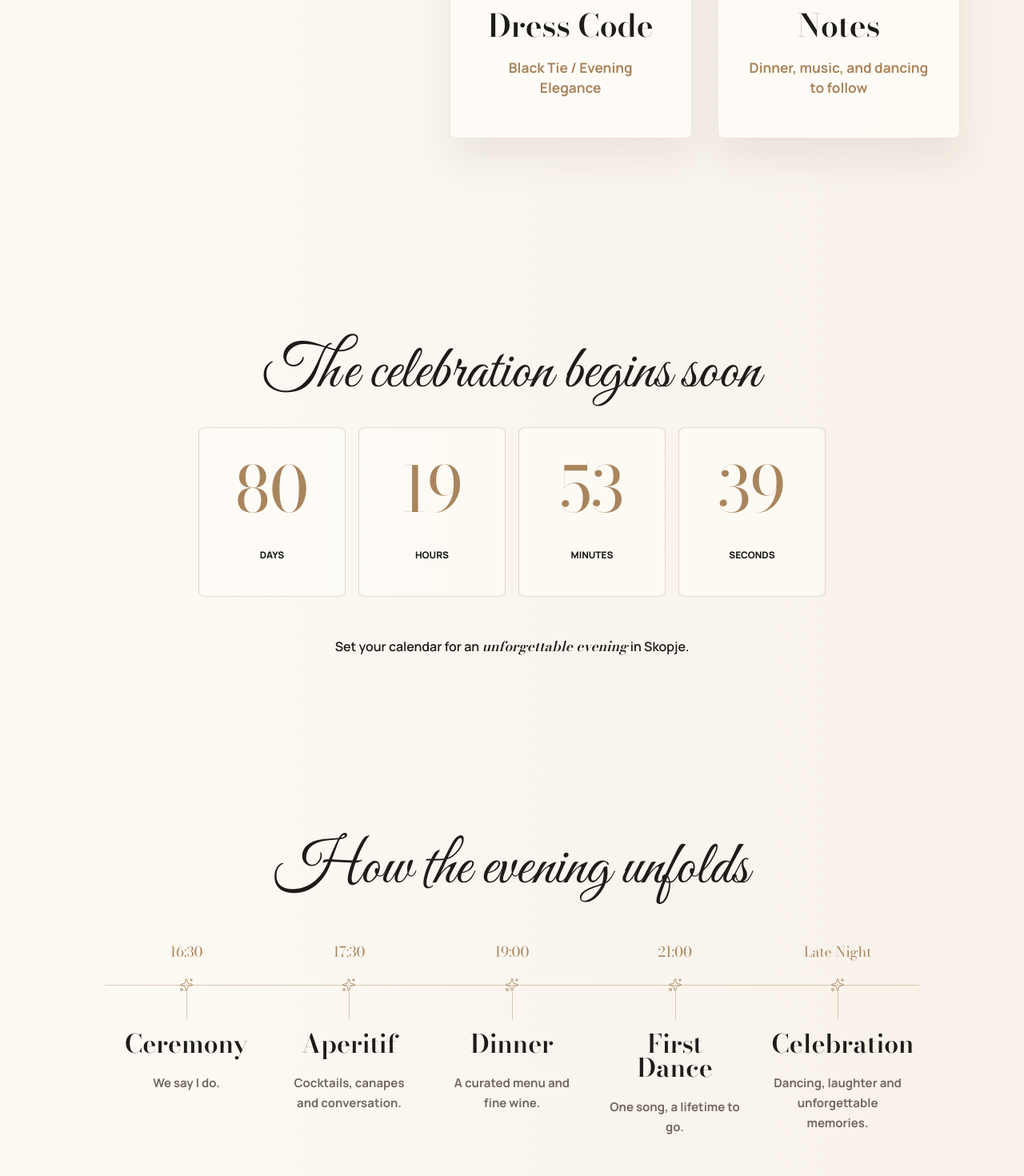
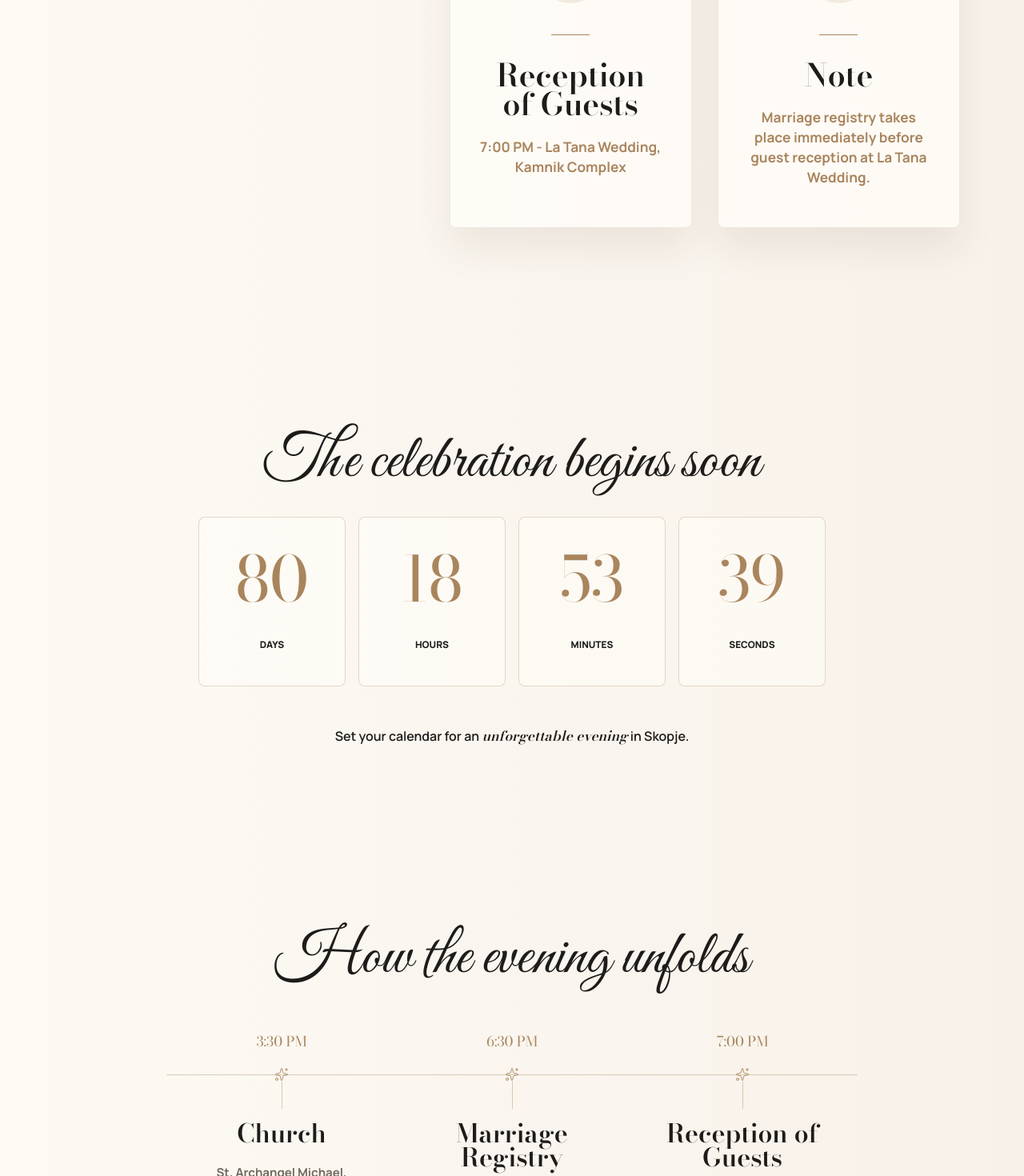
Before and after one commit to lorenco-naumov/david-anamarija, a Next.js app: page / in a window 1280 px wide. Shown: the part 1320-2790 px from the top of the page at 80% size. Built offline with nearby package versions, Linux system fonts and the light colour scheme.

Commit message:
Refine wedding details for dual venues

```diff
--- a/src/app/globals.css
+++ b/src/app/globals.css
@@ -544,9 +544,22 @@ summary:focus-visible {
   border: 1px solid rgba(169, 133, 93, 0.16);
   border-radius: 8px;
   box-shadow: 0 1.6rem 3rem rgba(61, 42, 25, 0.08);
+  color: inherit;
   min-height: 22.8rem;
   padding: 3.1rem 2.3rem;
   text-align: center;
+  text-decoration: none;
+}
+
+.detail-card-link {
+  transition:
+    border-color 180ms ease,
+    box-shadow 180ms ease;
+}
+
+.detail-card-link:hover {
+  border-color: rgba(169, 133, 93, 0.34);
+  box-shadow: 0 1.8rem 3.2rem rgba(61, 42, 25, 0.12);
 }
 
 .card-number {
@@ -704,12 +717,13 @@ summary:focus-visible {
 }
 
 .timeline-list {
+  --timeline-count: 5;
   display: grid;
   gap: 0;
-  grid-template-columns: repeat(5, minmax(0, 1fr));
+  grid-template-columns: repeat(var(--timeline-count), minmax(0, 1fr));
   list-style: none;
   margin: clamp(3.5rem, 4vw, 4.25rem) auto 0;
-  max-width: 82rem;
+  max-width: min(82rem, calc(var(--timeline-count) * 18rem));
   padding: 0;
   position: relative;
   z-index: 2;
@@ -812,6 +826,14 @@ summary:focus-visible {
   max-width: 40rem;
 }
 
+.venue-card-grid {
+  display: grid;
+  gap: 1.25rem;
+  grid-template-columns: repeat(2, minmax(0, 1fr));
+  margin: 3.4rem auto 0;
+  max-width: 52rem;
+}
+
 .venue-card {
   align-items: center;
   background: rgba(255, 253, 248, 0.66);
@@ -819,11 +841,21 @@ summary:focus-visible {
   color: var(--gold);
   display: grid;
   gap: 1.3rem;
-  grid-template-columns: 6.5rem 1fr;
-  margin: 3.4rem auto 0;
-  max-width: 34rem;
+  grid-template-columns: 4.4rem 1fr;
+  margin: 0;
+  max-width: none;
   padding: 2rem 2.1rem;
   text-align: left;
+}
+
+.venue-location-label {
+  color: var(--gold);
+  display: block;
+  font-size: 0.72rem;
+  font-weight: 800;
+  letter-spacing: 0;
+  margin-bottom: 0.45rem;
+  text-transform: uppercase;
 }
 
 .venue-card h3 {
@@ -843,14 +875,17 @@ summary:focus-visible {
   margin: 0;
 }
 
-.card-line {
-  background: var(--line);
-  grid-column: 1 / -1;
-  height: 1px;
+.venue-location-note {
+  align-items: center;
+  display: inline-flex;
+  gap: 0.5rem;
+  margin-top: 1rem !important;
 }
 
-.directions-button {
-  margin-top: 2rem;
+.venue-card-button {
+  grid-column: 1 / -1;
+  justify-self: start;
+  margin-top: 0.35rem;
 }
 
 .venue-image {
@@ -1307,8 +1342,16 @@ summary:focus-visible {
     text-align: center;
   }
 
+  .venue-card-grid {
+    grid-template-columns: 1fr;
+  }
+
   .venue-card svg {
     margin-inline: auto;
+  }
+
+  .venue-card-button {
+    justify-self: stretch;
   }
 
   .closing-copy .section-title,
--- a/src/app/layout.tsx
+++ b/src/app/layout.tsx
@@ -29,7 +29,7 @@ export const metadata: Metadata = {
   keywords: ["David", "Anamarija", "wedding", "Skopje", "invitation"],
   openGraph: {
     title: "David & Anamarija",
-    description: "19 September 2026 at Garden Ballroom, Skopje.",
+    description: "19 September 2026 at La Tana Wedding, Kamnik Complex.",
     type: "website",
   },
   icons: {
--- a/src/app/page.tsx
+++ b/src/app/page.tsx
@@ -1,8 +1,10 @@
 import Image from "next/image";
+import type { CSSProperties } from "react";
 import {
   ArrowRight,
   Car,
   Church,
+  ClipboardSignature,
   GlassWater,
   MapPin,
   Menu,
@@ -143,8 +145,9 @@ function WeddingDetails() {
       </div>
 
       <div className="detail-grid" data-reveal-group>
-        {wedding.details.map((detail, index) => (
-          <article className="detail-card" data-reveal-child key={detail.title}>
+        {wedding.details.map((detail, index) => {
+          const cardContent = (
+            <>
               <p className="card-number">{String(index + 1).padStart(2, "0")}</p>
               <span className="icon-medallion">
                 <DetailIcon type={detail.icon} />
@@ -152,8 +155,30 @@ function WeddingDetails() {
               <span className="small-rule" aria-hidden />
               <h3 className="display">{detail.title}</h3>
               <p>{detail.description}</p>
+            </>
+          );
+
+          if ("mapUrl" in detail) {
+            return (
+              <a
+                className="detail-card detail-card-link"
+                data-reveal-child
+                href={detail.mapUrl}
+                key={detail.title}
+                rel="noreferrer"
+                target="_blank"
+              >
+                {cardContent}
+              </a>
+            );
+          }
+
+          return (
+            <article className="detail-card" data-reveal-child key={detail.title}>
+              {cardContent}
             </article>
-        ))}
+          );
+        })}
       </div>
     </section>
   );
@@ -182,7 +207,11 @@ function DayTimeline() {
       <div className="center-copy timeline-head" data-reveal>
         <h2 className="display section-title">How the evening unfolds</h2>
       </div>
-      <ol className="timeline-list" data-reveal-group>
+      <ol
+        className="timeline-list"
+        data-reveal-group
+        style={{ "--timeline-count": wedding.timeline.length } as CSSProperties}
+      >
         {wedding.timeline.map((item) => (
           <li data-reveal-child key={`${item.time}-${item.label}`}>
             <time>{item.time}</time>
@@ -206,29 +235,34 @@ function Venue() {
           An evening in the heart of Skopje
         </h2>
         <Ornament />
-        <p className="section-body">
-          Arrive, unwind, and celebrate with us at a place where timeless
-          elegance meets unforgettable views.
+        <p className="section-body">{wedding.venue.arrival}</p>
+        <div className="venue-card-grid">
+          {wedding.venue.locations.map((location) => (
+            <article className="venue-card" key={location.label}>
+              <MapPin aria-hidden size={52} strokeWidth={1} />
+              <div>
+                <span className="venue-location-label">{location.label}</span>
+                <h3>{location.name}</h3>
+                <p>{location.address}</p>
+                {"note" in location ? (
+                  <p className="venue-location-note">
+                    <Car aria-hidden size={18} strokeWidth={1.3} />
+                    {location.note}
                   </p>
-        <article className="venue-card">
-          <MapPin aria-hidden size={66} strokeWidth={1} />
-          <div>
-            <h3>{wedding.venue.name}</h3>
-            <p>{wedding.venue.address}</p>
+                ) : null}
               </div>
-          <span className="card-line" />
-          <Car aria-hidden size={28} strokeWidth={1.2} />
-          <p>{wedding.venue.parking}</p>
-        </article>
               <a
-          className="dark-button directions-button"
-          href={wedding.venue.mapUrl}
+                className="dark-button venue-card-button"
+                href={location.mapUrl}
                 rel="noreferrer"
                 target="_blank"
               >
-          <span>Open directions</span>
-          <ArrowRight aria-hidden size={24} strokeWidth={1.2} />
+                <span>{location.buttonLabel}</span>
+                <ArrowRight aria-hidden size={20} strokeWidth={1.2} />
               </a>
+            </article>
+          ))}
+        </div>
       </div>
     </section>
   );
@@ -305,6 +339,10 @@ function DetailIcon({ type }: { type: string }) {
     return <Church {...props} />;
   }
 
+  if (type === "registry") {
+    return <ClipboardSignature {...props} />;
+  }
+
   if (type === "reception") {
     return <GlassWater {...props} />;
   }
--- a/src/content/wedding.ts
+++ b/src/content/wedding.ts
@@ -1,10 +1,16 @@
+const churchMapUrl =
+  "https://www.google.com/maps/place/St.+Michael+the+Archangel+Orthodox+Church+-+Avtokomanda/@42.0021333,21.4571659,17z/data=!3m1!4b1!4m6!3m5!1s0x1354159e9c2d66d9:0x6b3fe18dc166936b!8m2!3d42.0021333!4d21.4571659!16s%2Fg%2F11dfr3vxn_?entry=ttu&g_ep=EgoyMDI2MDcwNS4wIKXMDSoASAFQAw%3D%3D";
+
+const restaurantMapUrl =
+  "https://www.google.com/maps/place/La+Tana+Wedding+Restaurant/@42.0085884,21.4846808,17z/data=!3m1!4b1!4m6!3m5!1s0x13543fd050ca8765:0x30f12c17631d5839!8m2!3d42.0085884!4d21.4846808!16s%2Fg%2F11dyq_gf4k?entry=ttu&g_ep=EgoyMDI2MDcwNS4wIKXMDSoASAFQAw%3D%3D";
+
 export const wedding = {
   couple: {
     names: "Ana Marija & David",
     initials: "D & A",
   },
   date: {
-    iso: "2026-09-19T16:30:00+02:00",
+    iso: "2026-09-19T15:30:00+02:00",
     display: "19 September 2026",
     numericLabel: "19 / 09 / 26",
     day: "19",
@@ -12,55 +18,78 @@ export const wedding = {
     yearShort: "26",
   },
   venue: {
-    name: "Garden Ballroom, Skopje",
+    name: "La Tana Wedding",
     city: "Skopje",
-    location: "Skopje, North Macedonia",
-    address: "Str. 16-ta Makedonska Brigada 18, Skopje 1000, North Macedonia",
+    location: "Kamnik Complex, Skopje",
+    address: "Venue Kamnik Complex, Skopje",
     arrival:
-      "Arrive, unwind, and celebrate with us at a place where timeless elegance meets unforgettable views.",
-    parking: "Valet and guest parking available",
-    travel: "Guest parking and valet service will be available at the venue.",
-    mapUrl:
-      "https://www.google.com/maps/search/?api=1&query=Garden%20Ballroom%20Skopje",
+      "The day begins at St. Archangel Michael in Avtokomanda, then continues at La Tana Wedding in Kamnik Complex.",
+    parking: "Guest parking available at Kamnik Complex",
+    travel: "Guest parking will be available at the venue.",
+    mapUrl: restaurantMapUrl,
+    locations: [
+      {
+        label: "Church",
+        name: 'Church "St. Archangel Michael"',
+        address: "Avtokomanda, Skopje",
+        buttonLabel: "Open church directions",
+        mapUrl: churchMapUrl,
+      },
+      {
+        label: "Registry & Reception",
+        name: "La Tana Wedding",
+        address: "Venue Kamnik Complex, Skopje",
+        buttonLabel: "Open reception directions",
+        note: "Guest parking available at Kamnik Complex",
+        mapUrl: restaurantMapUrl,
+      },
+    ],
   },
   rsvp: {
     deadline: "1 August 2027",
   },
   details: [
     {
-      title: "Ceremony",
-      description: "St. Sophia Chapel - 16:30",
+      title: "Church",
+      description:
+        '3:30 PM - Church "St. Archangel Michael", Avtokomanda',
       icon: "ceremony",
+      mapUrl: churchMapUrl,
     },
     {
-      title: "Reception",
-      description: "Garden Ballroom - 19:00",
-      icon: "reception",
+      title: "Marriage Registry",
+      description: "6:30 PM - La Tana restaurant, Skopje",
+      icon: "registry",
+      mapUrl: restaurantMapUrl,
     },
     {
-      title: "Dress Code",
-      description: "Black Tie / Evening Elegance",
-      icon: "dress",
+      title: "Reception of Guests",
+      description: "7:00 PM - La Tana Wedding, Kamnik Complex",
+      icon: "reception",
+      mapUrl: restaurantMapUrl,
     },
     {
-      title: "Notes",
-      description: "Dinner, music, and dancing to follow",
+      title: "Note",
+      description:
+        "Marriage registry takes place immediately before guest reception at La Tana Wedding.",
       icon: "music",
     },
   ],
   timeline: [
-    { time: "16:30", label: "Ceremony", description: "We say I do." },
     {
-      time: "17:30",
-      label: "Aperitif",
-      description: "Cocktails, canapes and conversation.",
+      time: "3:30 PM",
+      label: "Church",
+      description: 'St. Archangel Michael, Avtokomanda.',
     },
-    { time: "19:00", label: "Dinner", description: "A curated menu and fine wine." },
-    { time: "21:00", label: "First Dance", description: "One song, a lifetime to go." },
     {
-      time: "Late Night",
-      label: "Celebration",
-      description: "Dancing, laughter and unforgettable memories.",
+      time: "6:30 PM",
+      label: "Marriage Registry",
+      description: "As part of La Tana restaurant, Skopje.",
+    },
+    {
+      time: "7:00 PM",
+      label: "Reception of Guests",
+      description: "La Tana Wedding, Kamnik Complex.",
     },
   ],
   faq: [
```
Lines whose indentation alone changed are shown as unchanged.
